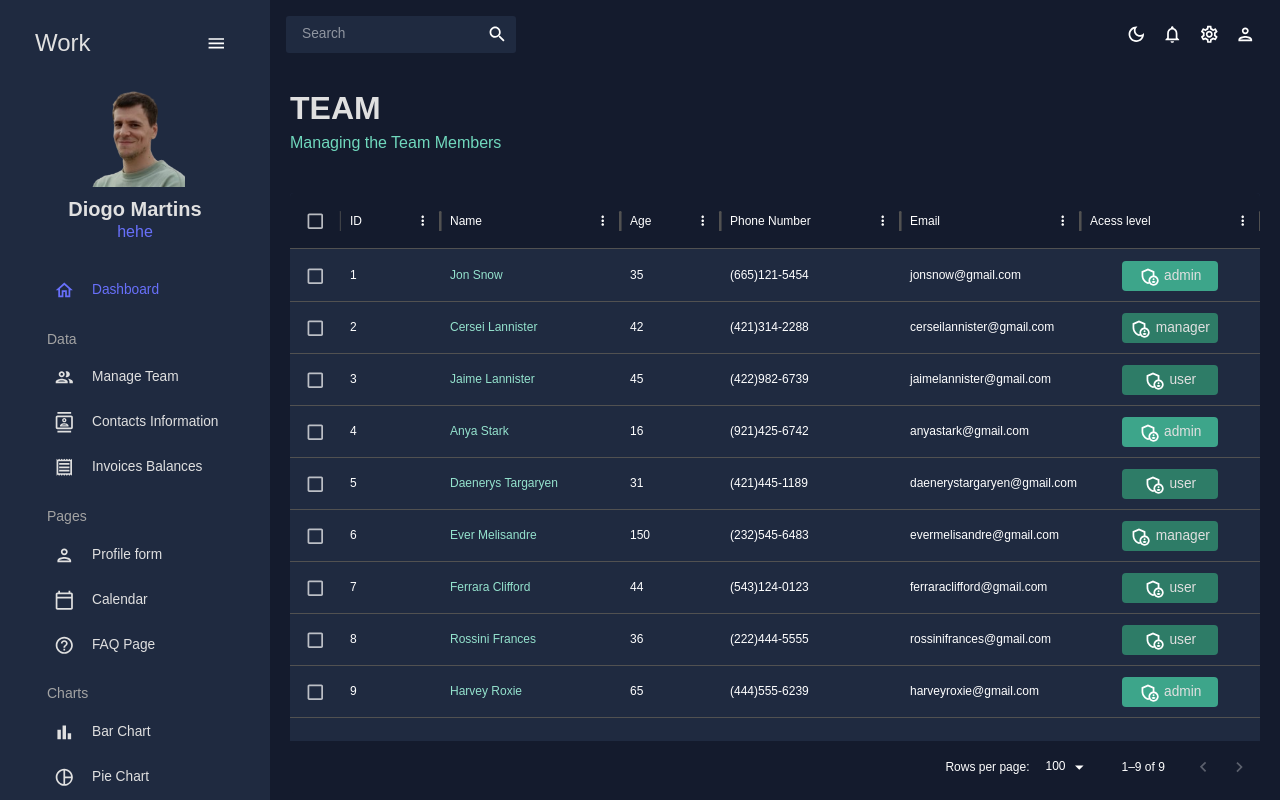
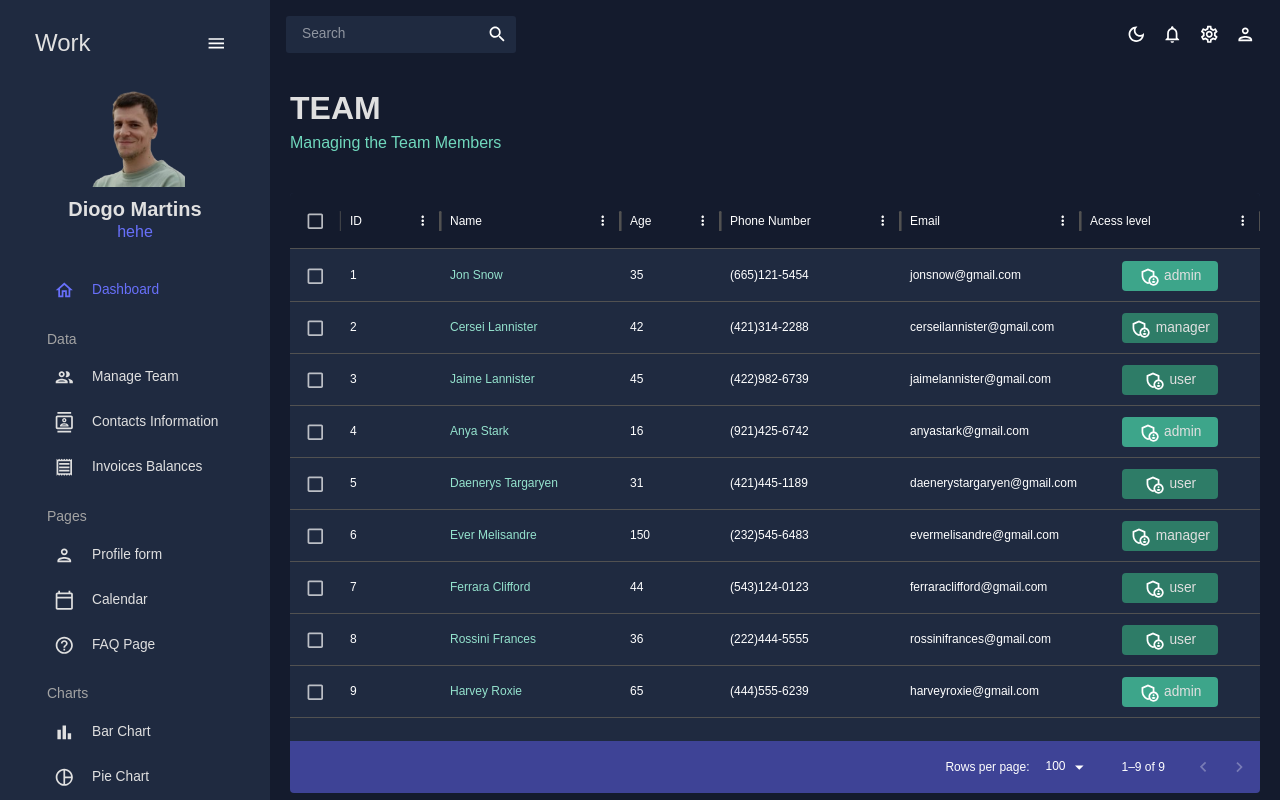
Before and after one commit to DiogoBarrosMartins/SobralCard, a React (Create React App) app: page /team in a window 1280 px wide. Built offline with nearby package versions, Linux system fonts and the light colour scheme.

Commit message:
Update index.jsx

```diff
--- a/src/scenes/team/index.jsx
+++ b/src/scenes/team/index.jsx
@@ -104,7 +104,7 @@ const Team = () => {
                     },
                     "& .MuiDataGrid-footerContainer": {
                     borderTop: "none",
-                    backgroundColor: colors.primary[500],
+                    backgroundColor: colors.blueAccent[700],
                     },
 
                     "& .MuiBox-root": {
```
